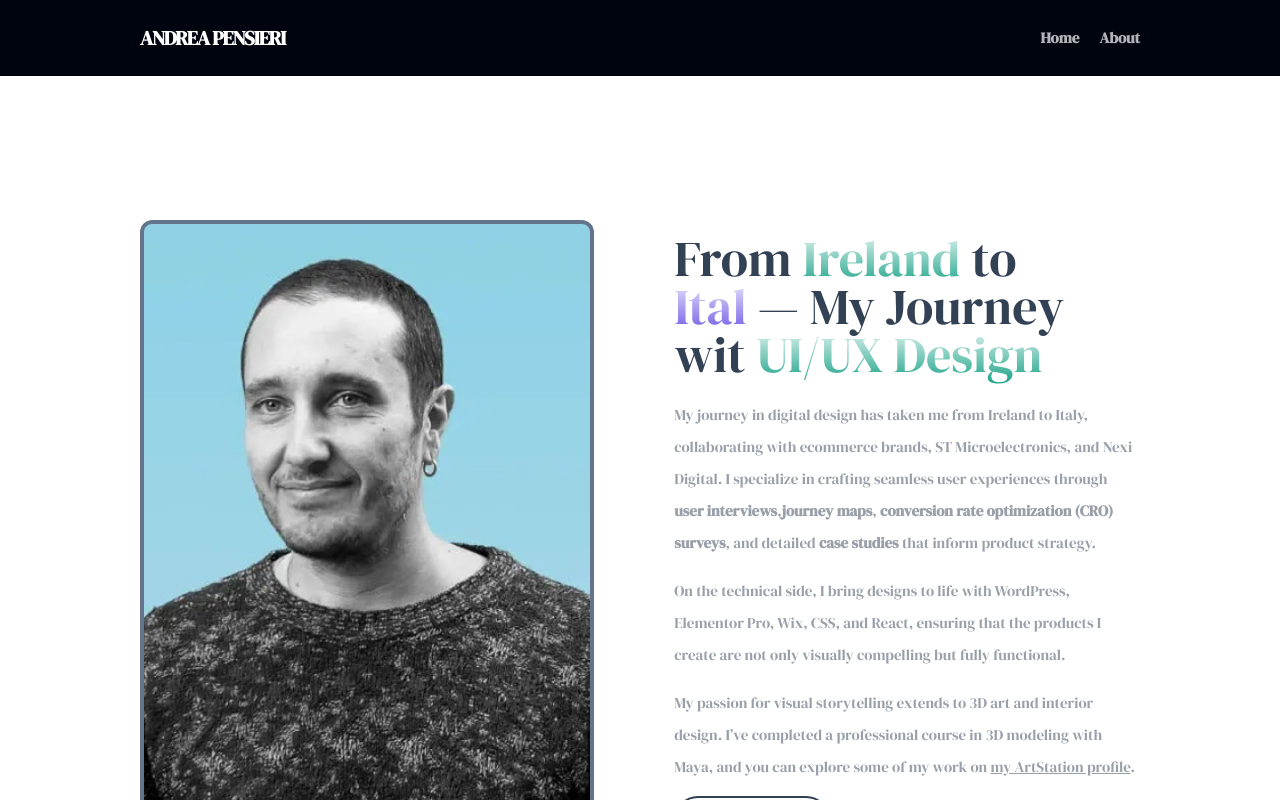
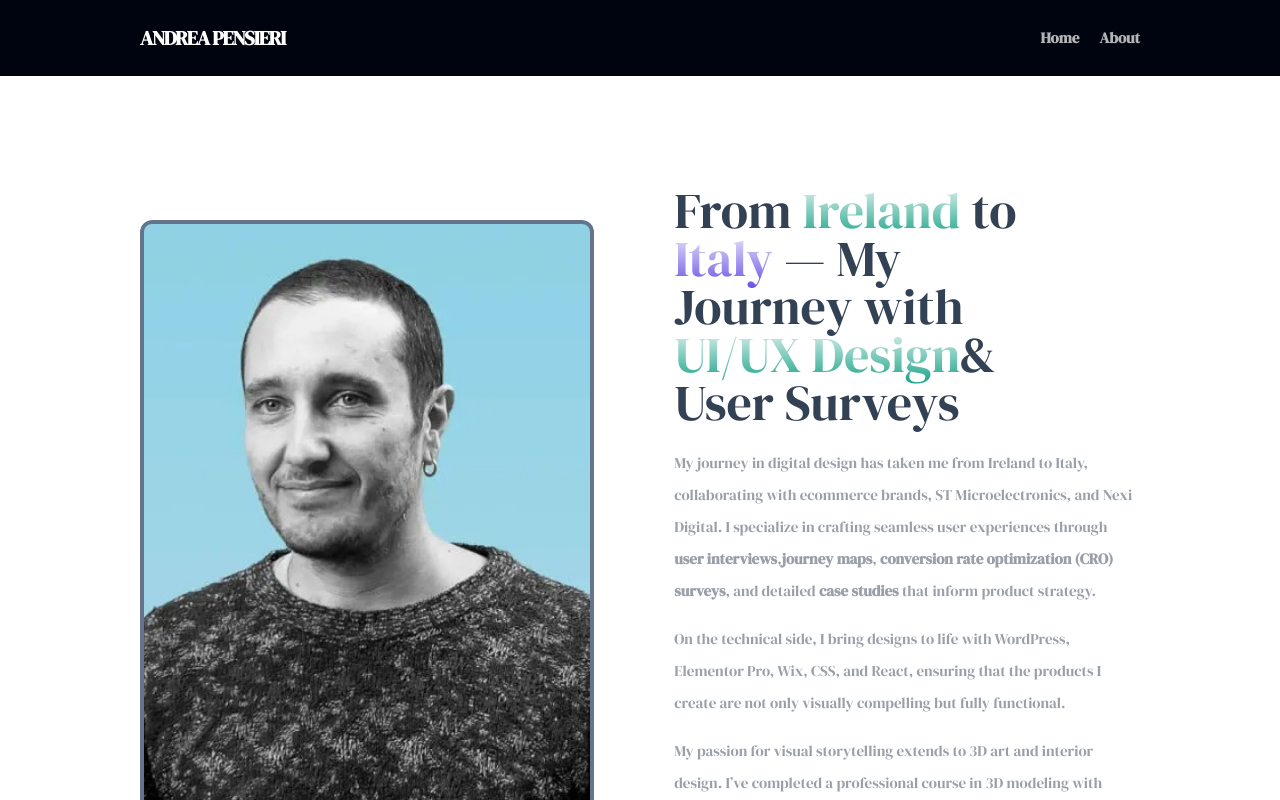
Before and after one commit to andreasiano/UI-UX-Portfolio, a React (Create React App) app: page /about in a window 1280 px wide. Shown: the top 800 px of the page. Built offline with nearby package versions, Linux system fonts and the light colour scheme.

Commit message:
adding changes

```diff
--- a/src/components/AboutHero.jsx
+++ b/src/components/AboutHero.jsx
@@ -31,8 +31,8 @@ const AboutHero = () => {
           <div className="flex items-center">
             <h1 className="text-slate-700 text-[50px] leading-[50px] lg:leading-[48px] font-regular sm:w-[400px] lg:w-[400px]">
               From <span className="text-gradient-teal">Ireland</span> to{" "}
-              <span className="text-gradient-orange">Ital</span> — My Journey
-              wit <span className="text-gradient-teal">UI/UX Design</span>
+              <span className="text-gradient-orange">Italy</span> — My Journey
+              with <span className="text-gradient-teal">UI/UX Design</span>& User Surveys
             </h1>
           </div>
         </div>
```
